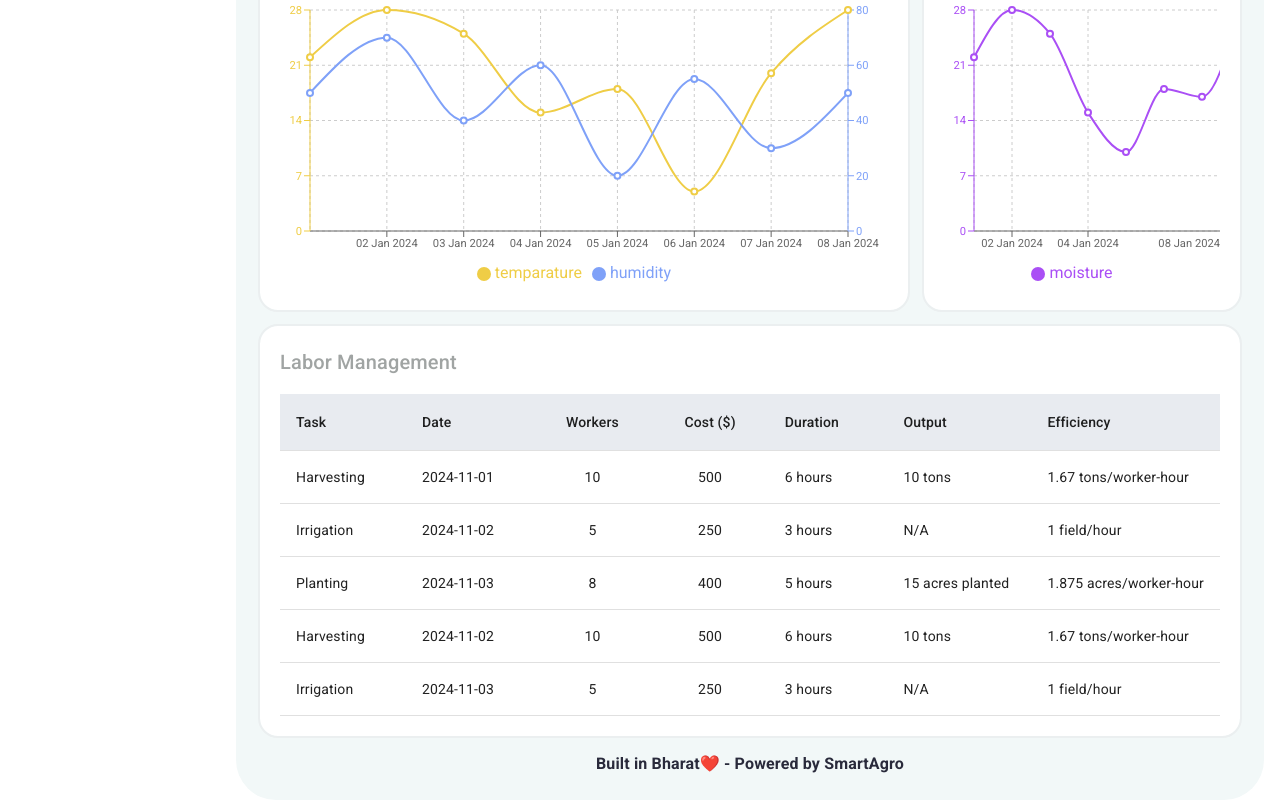
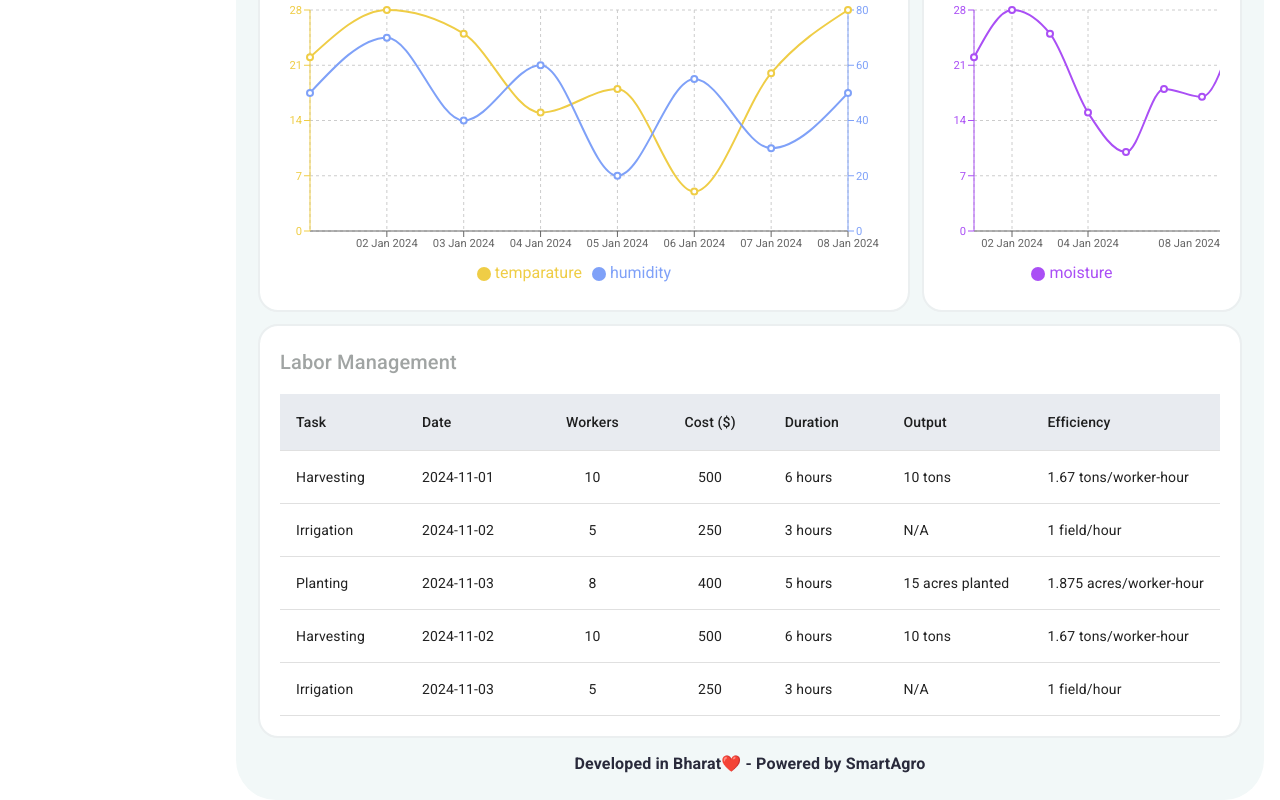
Before and after one commit to SambhajiShinde1234/saas-web-application-smart-agro, a React (Vite) app: page / in a window 1280 px wide. Shown: the part 921-1721 px from the top of the page. Built offline with nearby package versions, Linux system fonts and the light colour scheme.

Commit message:
updated footer

```diff
--- a/src/layout/components/Footer.jsx
+++ b/src/layout/components/Footer.jsx
@@ -5,7 +5,7 @@ const Footer = () => {
   return (
     <StyledFlexCenter sx={{marginTop: '1rem'}}>
       <DxPrimaryTypography>
-        Built in Bharat❤️ - Powered by SmartAgro
+        Developed in Bharat❤️ - Powered by SmartAgro
       </DxPrimaryTypography>
     </StyledFlexCenter>
   );
```
